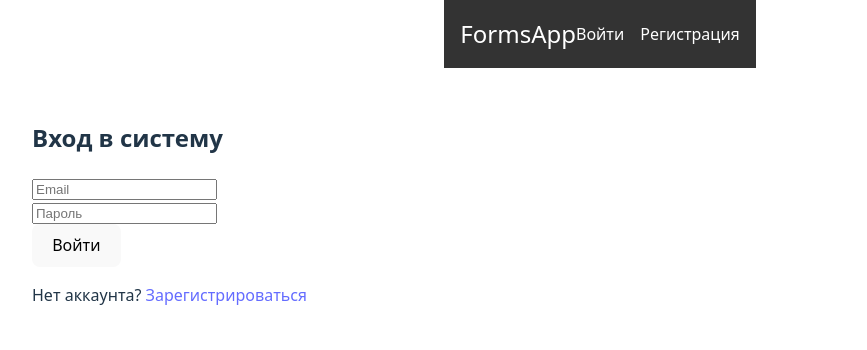
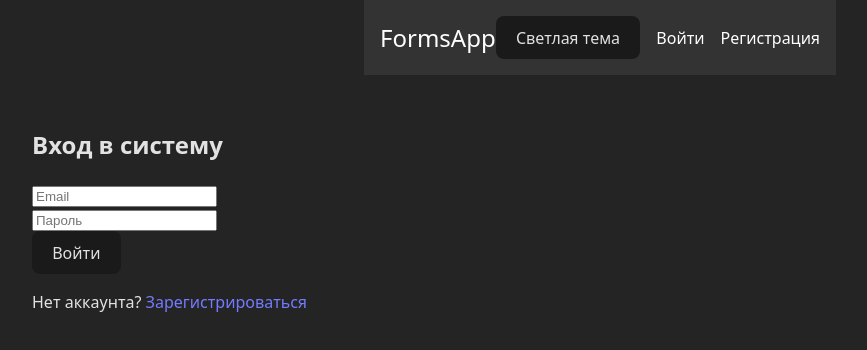
Before and after one commit to Elmur0d/forms-app, a React (Vite) app in the folder client/: page /login in a window 1280 px wide. Shown: the top 350 px of the page, without its empty margins (40-907 px from the left). Built offline with nearby package versions, Linux system fonts and the light colour scheme; no server answers.

Commit message:
changing themes

```diff
--- a/client/src/App.jsx
+++ b/client/src/App.jsx
@@ -1,4 +1,4 @@
-import React from 'react';
+import React, {useEffect} from 'react';
 import { BrowserRouter, Routes, Route, Navigate } from 'react-router-dom';
 import LoginPage from './pages/LoginPage.jsx';
 import RegistrationPage from './pages/RegistrationPage.jsx';
@@ -9,6 +9,7 @@ import useAuthStore from './store/authStore.js';
 import Navbar from './components/Navbar.jsx';
 import HomePage from './pages/HomePage.jsx';
 import SubmissionDetailPage from './pages/SubmissionDetailPage.jsx';
+import useThemeStore from './store/themeStore';
 
 
 function ProtectedRoute({ children }) {
@@ -17,6 +18,13 @@ function ProtectedRoute({ children }) {
 }
 
 function App() {
+  const theme = useThemeStore((state) => state.theme);
+
+  useEffect(() => {
+    document.body.className = theme;
+  }, [theme]);
+
+
   return (
     <BrowserRouter>
       <Navbar />
--- a/client/src/components/Navbar.jsx
+++ b/client/src/components/Navbar.jsx
@@ -1,9 +1,11 @@
 import React from 'react';
 import { Link } from 'react-router-dom';
 import useAuthStore from '../store/authStore';
+import useThemeStore from '../store/themeStore';
 
 function Navbar() {
   const { user, logout } = useAuthStore();
+  const { theme, toggleTheme } = useThemeStore();
 
   return (
     <nav style={{ background: '#333', color: 'white', padding: '1rem', display: 'flex', justifyContent: 'space-between', alignItems: 'center' }}>
@@ -11,6 +13,9 @@ function Navbar() {
         FormsApp
       </Link>
       <div>
+        <button onClick={toggleTheme} style={{ marginRight: '1rem' }}>
+          {theme === 'dark' ? 'Светлая' : 'Темная'} тема
+        </button>
         {user ? (
           <>
             <Link to="/dashboard" style={{ color: 'white', marginRight: '1rem' }}>
--- a/client/src/index.css
+++ b/client/src/index.css
@@ -2,49 +2,55 @@
   font-family: system-ui, Avenir, Helvetica, Arial, sans-serif;
   line-height: 1.5;
   font-weight: 400;
-
-  color-scheme: light dark;
-  color: rgba(255, 255, 255, 0.87);
-  background-color: #242424;
-
   font-synthesis: none;
   text-rendering: optimizeLegibility;
   -webkit-font-smoothing: antialiased;
   -moz-osx-font-smoothing: grayscale;
+
+  --background-color: #ffffff;
+  --text-color: #213547;
+  --card-background: #f9f9f9;
+  --card-border: #e0e0e0;
+  --button-background: #f0f0f0;
+  --button-text: #213547;
+  --link-color: #646cff;
 }
 
-a {
-  font-weight: 500;
-  color: #646cff;
-  text-decoration: inherit;
-}
-a:hover {
-  color: #535bf2;
+.dark {
+  --background-color: #242424;
+  --text-color: rgba(255, 255, 255, 0.87);
+  --card-background: #444;
+  --card-border: #555;
+  --button-background: #1a1a1a;
+  --button-text: rgba(255, 255, 255, 0.87);
+  --link-color: #747bff;
 }
 
 body {
   margin: 0;
+  background-color: var(--background-color);
+  color: var(--text-color);
+  transition: background-color 0.2s, color 0.2s;
 }
 
-/* --- НОВЫЕ СТИЛИ ДЛЯ ЦЕНТРИРОВАНИЯ --- */
 #root {
   display: flex;
   flex-direction: column;
-  align-items: center; /* Центрирует все по горизонтали */
+  align-items: center;
   min-height: 100vh;
 }
 
 main {
   width: 100%;
-  max-width: 1200px; /* Задает максимальную ширину контента */
+  max-width: 1200px;
   padding: 2rem;
   box-sizing: border-box;
 }
-/* ------------------------------------ */
 
-h1 {
-  font-size: 3.2em;
-  line-height: 1.1;
+a {
+  font-weight: 500;
+  color: var(--link-color);
+  text-decoration: inherit;
 }
 
 button {
@@ -54,27 +60,11 @@ button {
   font-size: 1em;
   font-weight: 500;
   font-family: inherit;
-  background-color: #1a1a1a;
+  background-color: var(--button-background);
+  color: var(--button-text);
   cursor: pointer;
   transition: border-color 0.25s;
 }
 button:hover {
-  border-color: #646cff;
+  border-color: var(--link-color);
 }
-button:focus,
-button:focus-visible {
-  outline: 4px auto -webkit-focus-ring-color;
-}
-
-@media (prefers-color-scheme: light) {
-  :root {
-    color: #213547;
-    background-color: #ffffff;
-  }
-  a:hover {
-    color: #747bff;
-  }
-  button {
-    background-color: #f9f9f9;
-  }
-}
--- /dev/null
+++ b/client/src/store/themeStore.js
@@ -0,0 +1,16 @@
+import { create } from 'zustand';
+import { persist } from 'zustand/middleware';
+
+const useThemeStore = create(
+  persist(
+    (set) => ({
+      theme: 'dark',
+      toggleTheme: () => set((state) => ({ theme: state.theme === 'dark' ? 'light' : 'dark' })),
+    }),
+    {
+      name: 'theme-storage',
+    }
+  )
+);
+
+export default useThemeStore;
```
